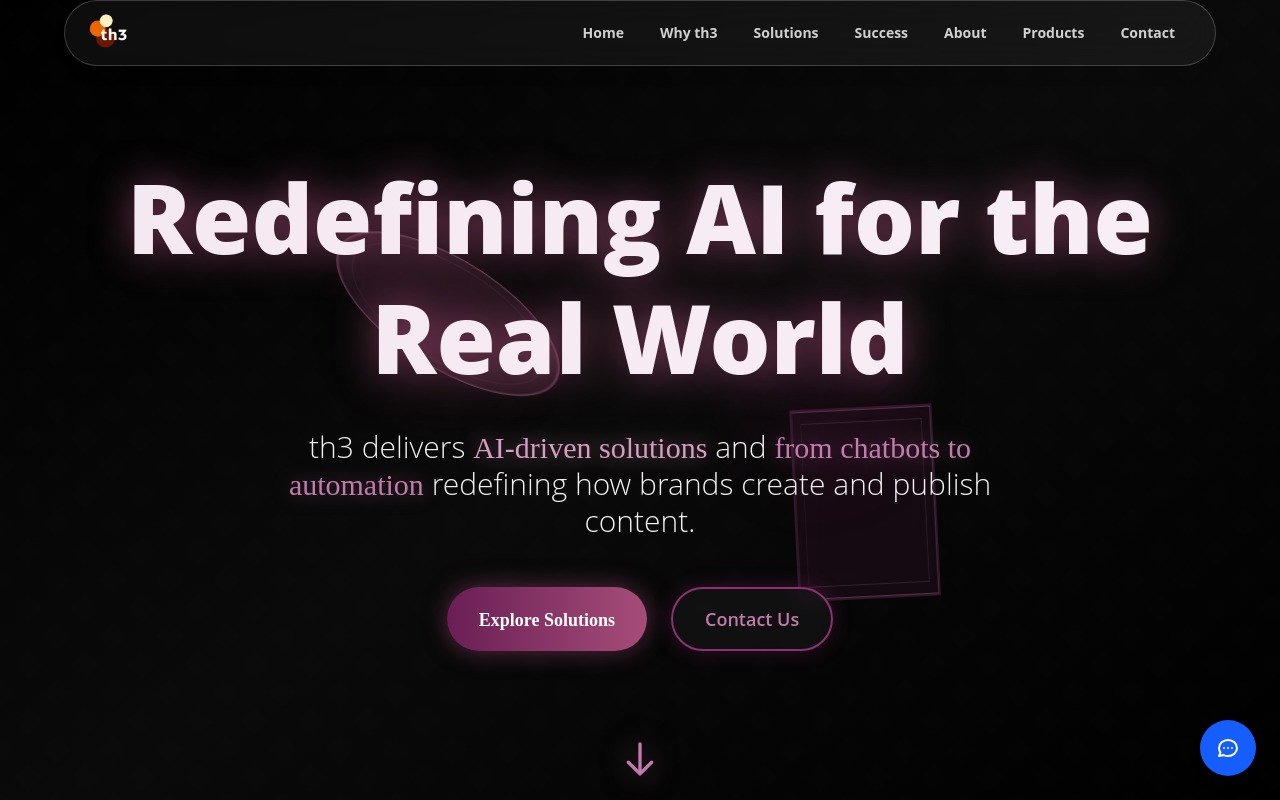
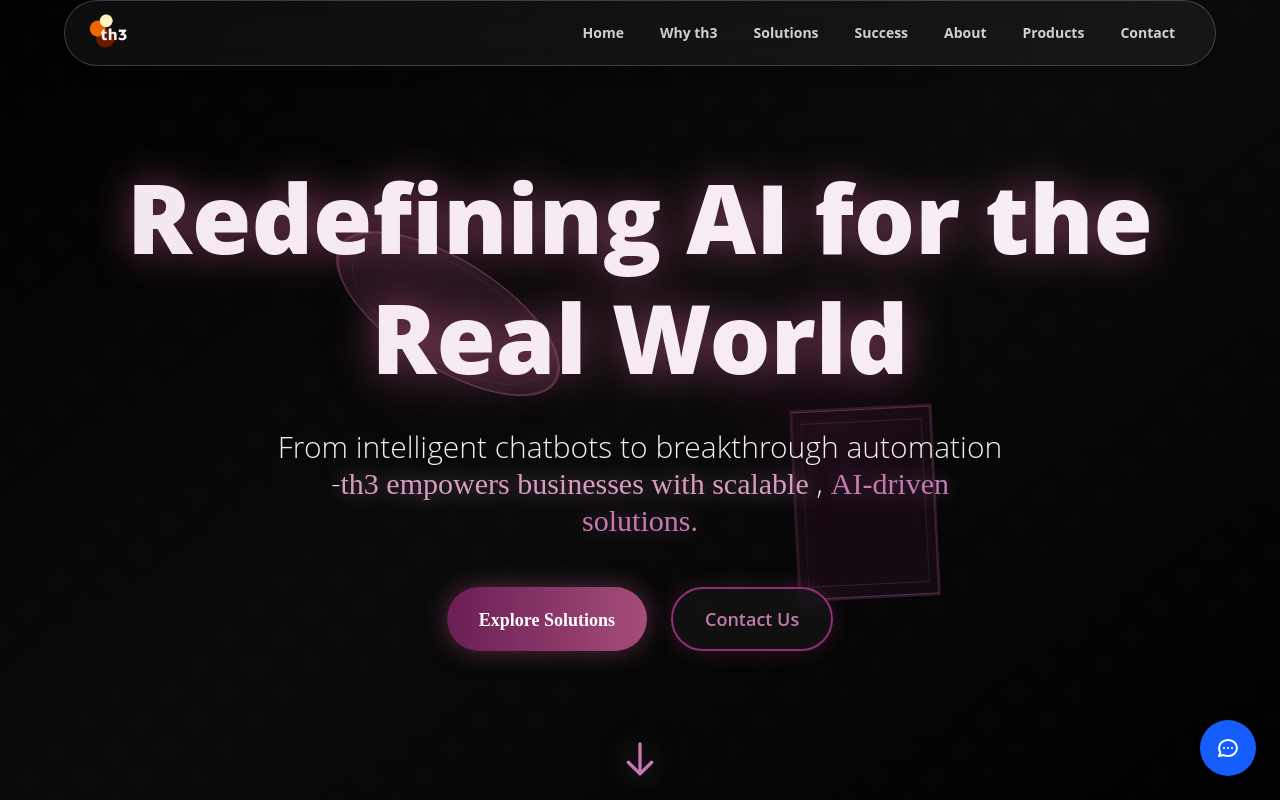
Before and after one commit to th3AI/th3_Website, a React (Vite) app: page / in a window 1280 px wide. Shown: the top 800 px of the page. Built offline with nearby package versions, Linux system fonts and the light colour scheme.

Commit message:
Add files via upload

```diff
--- a/src/App.jsx
+++ b/src/App.jsx
@@ -1,6 +1,5 @@
 import React, { useState, useEffect, useCallback } from "react";
 import Navbar from "./components/Navbar";
-import MobileMenu from "./components/MobileMenu";
 import HeroSection from "./components/HeroSection";
 import WhyTh3Section from "./components/WhyTh3Section";
 import OfferingsSection from "./components/OfferingsSection";
@@ -84,13 +83,6 @@ export default function HomePage() {
         menuOpen={menuOpen}
       />
 
-      {menuOpen && (
-        <MobileMenu
-          scrollToSection={scrollToSection}
-          closeMenu={() => setMenuOpen(false)}
-        />
-      )}
-
       <main>
         <section id="home" className="scroll-mt-20" aria-label="Hero section">
           <HeroSection typedText={typedText} scrollToSection={scrollToSection} />
--- a/src/components/HeroSection.jsx
+++ b/src/components/HeroSection.jsx
@@ -88,7 +88,8 @@ export default function HeroSection({ typedText, scrollToSection }) {
           transition={{ delay: 0.6, duration: 1, ease: [0.16, 1, 0.3, 1] }}
           className="text-xl md:text-3xl mb-12 max-w-3xl mx-auto text-[#f0f0f0] px-4 font-light"
         >
-          th3 delivers <span className="text-[#d89cc1] font-medium drop-shadow-[0_0_10px_rgba(216,156,193,0.5)]">AI-driven solutions</span> and <span className="text-[#c47aae] font-medium drop-shadow-[0_0_10px_rgba(196,122,174,0.4)]">from chatbots to automation</span> redefining how brands create and publish content.
+          From intelligent chatbots to breakthrough automation -
+          <span className="text-[#d89cc1] font-medium drop-shadow-[0_0_10px_rgba(216,156,193,0.5)]">th3 empowers businesses with scalable</span> , <span className="text-[#c47aae] font-medium drop-shadow-[0_0_10px_rgba(196,122,174,0.4)]">AI-driven solutions.</span>
         </motion.p>
 
         <motion.div
```
